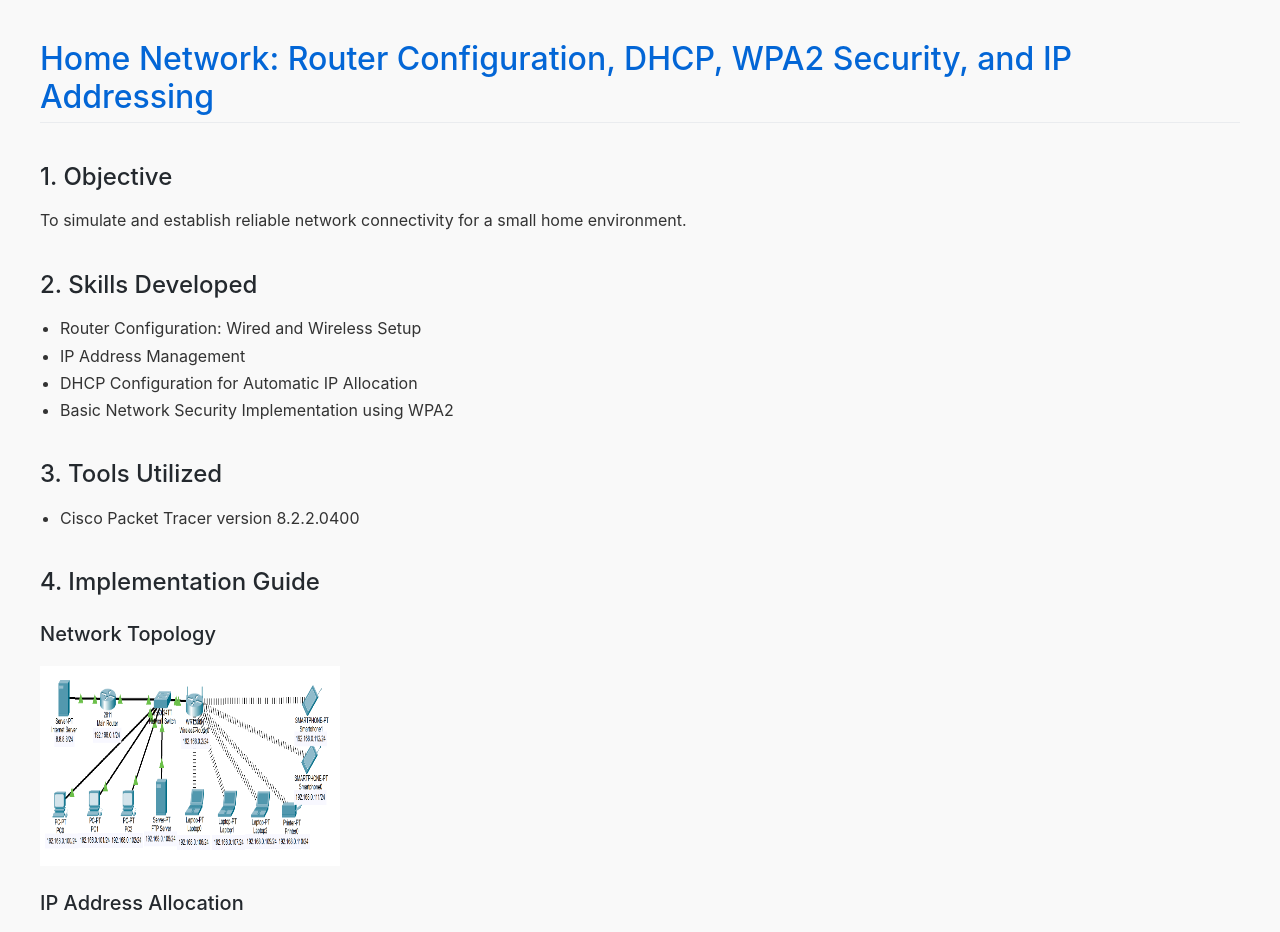
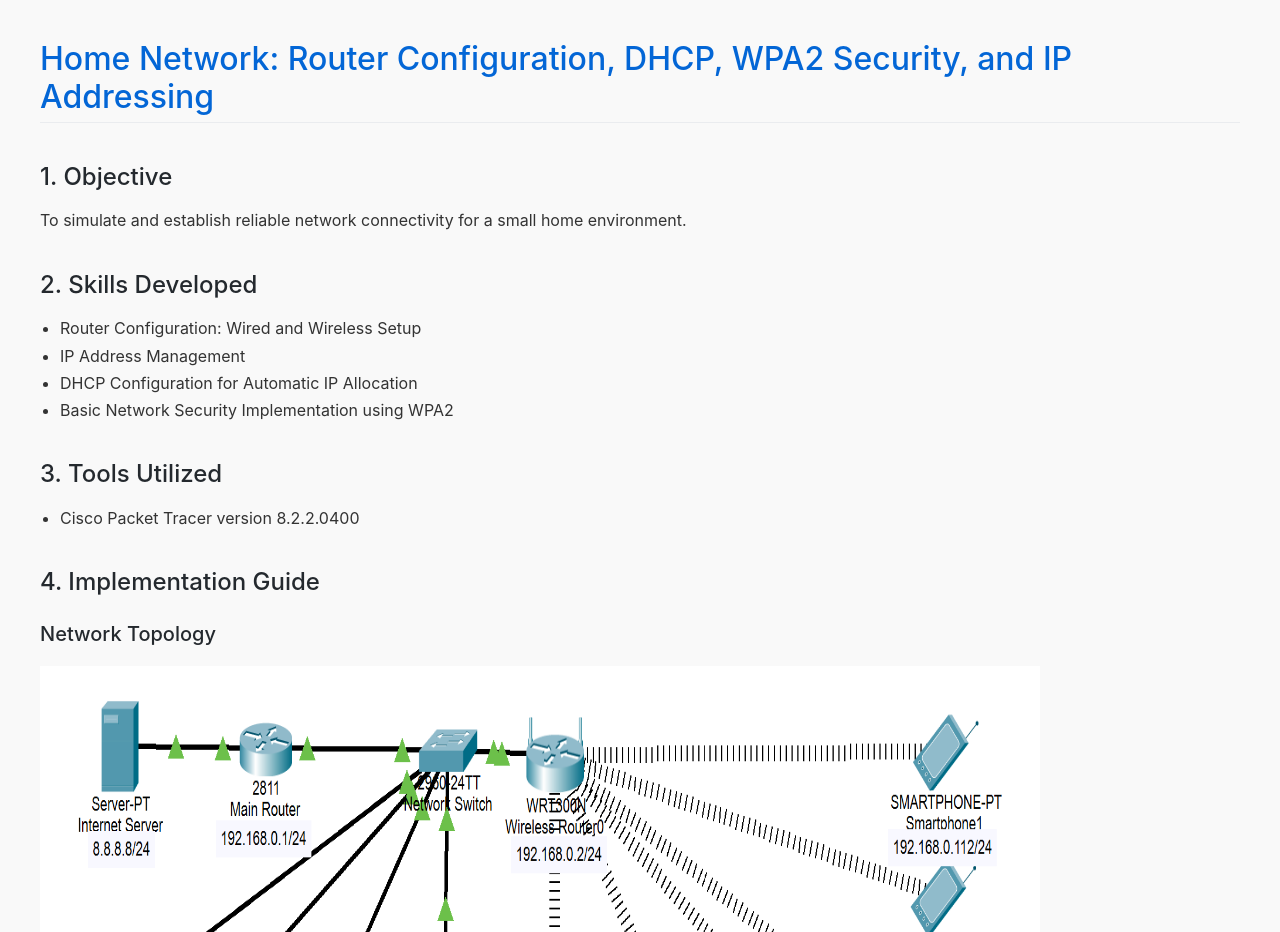
Before and after one commit to nurusyda/Home-Network, a plain HTML site: page index.html in a window 1280 px wide. Shown: the top 932 px of the page. Drawn offline with Linux system fonts and the light colour scheme.

Commit message:
Update index.html

```diff
--- a/index.html
+++ b/index.html
@@ -120,7 +120,7 @@
         <h2>4. Implementation Guide</h2>
 
         <h3>Network Topology</h3>
-        <img src="images/Topology.png" width="300" height="200" />
+        <img src="images/Topology.png" width="1000" height="500" />
 
 
         <h3>IP Address Allocation</h3>
```
